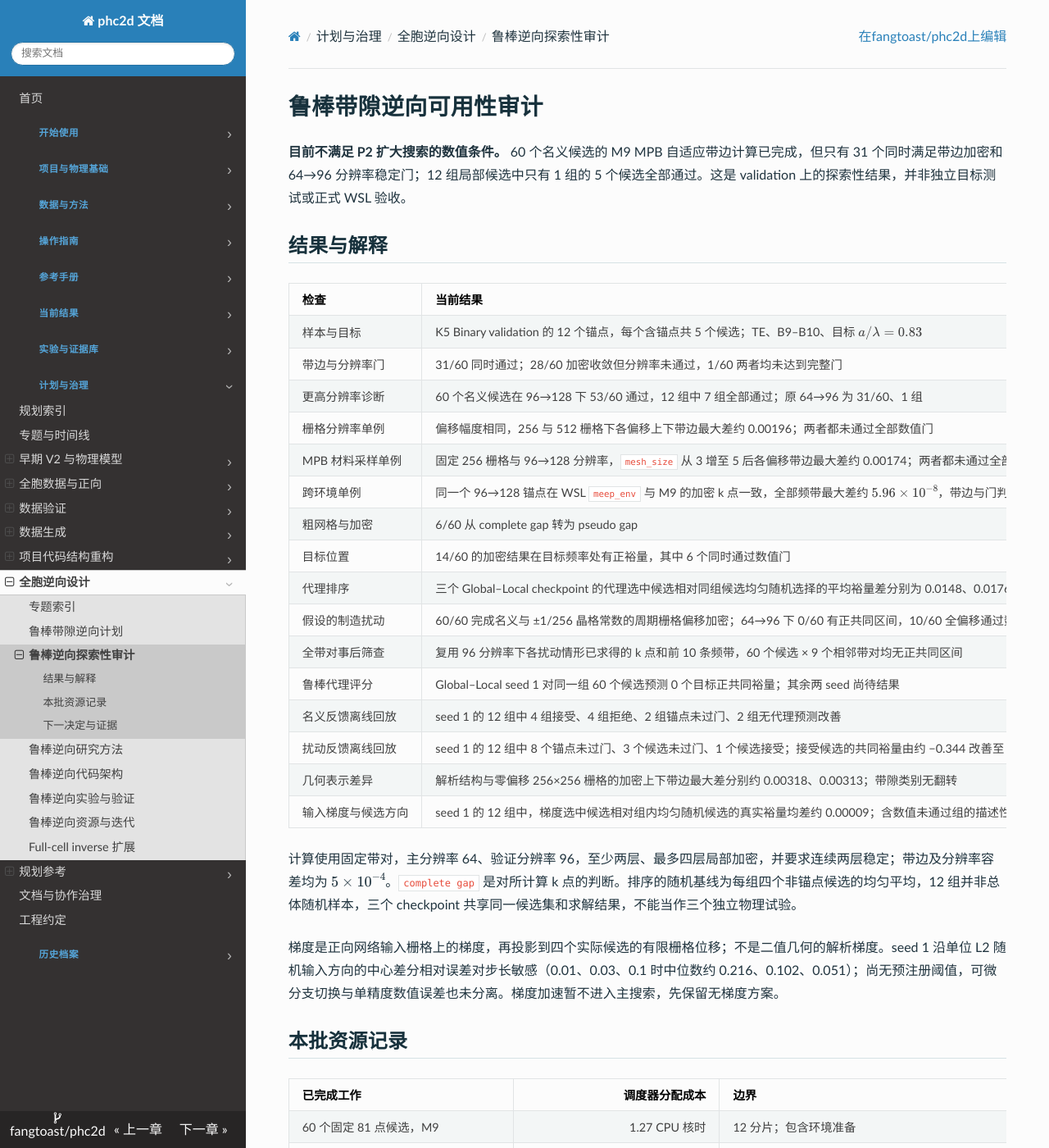
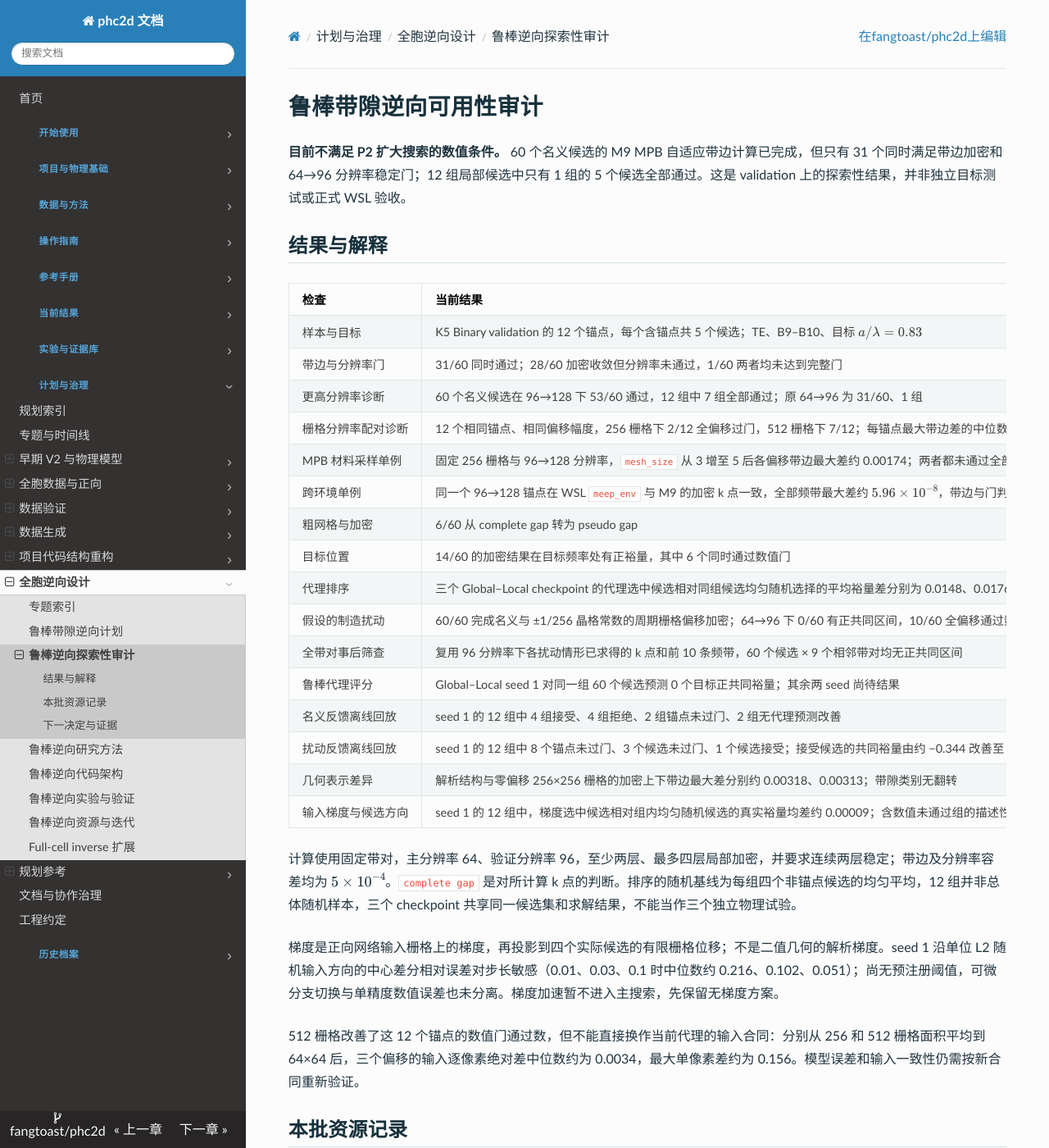
Before and after one commit to fangtoast/phc2d, an MkDocs documentation site: the page built from docs/results/inverse/鲁棒带隙逆向可用性审计.md, in a window 1280 px wide and 1400 px high. Shown: the whole window at 82% size. Built offline with MkDocs 1.6.1, drawn with Linux system fonts in a browser that asks for light colours; some of the changed text lies outside the part shown.

Commit message:
Record paired raster resolution audit

```diff
--- a/docs/results/inverse/鲁棒带隙逆向可用性审计.md
+++ b/docs/results/inverse/鲁棒带隙逆向可用性审计.md
@@ -36,7 +36,7 @@ source_artifacts:
 | 样本与目标 | K5 Binary validation 的 12 个锚点，每个含锚点共 5 个候选；TE、B9–B10、目标 $a/\lambda=0.83$ | 样本与频率在查看开发分布后确定，不是预注册测试 |
 | 带边与分辨率门 | 31/60 同时通过；28/60 加密收敛但分辨率未通过，1/60 两者均未达到完整门 | 主要瓶颈是当前结构上的分辨率，而非求解任务失败 |
 | 更高分辨率诊断 | 60 个名义候选在 96→128 下 53/60 通过，12 组中 7 组全部通过；原 64→96 为 31/60、1 组 | 6 个候选仍未通过分辨率门、1 个未通过加密门；两套协议分别记录 |
-| 栅格分辨率单例 | 偏移幅度相同，256 与 512 栅格下各偏移上下带边最大差约 0.00196；两者都未通过全部数值门 | 栅格表示会影响该例的求解与门判定，12 个锚点的配对诊断正在运行 |
+| 栅格分辨率配对诊断 | 12 个相同锚点、相同偏移幅度，256 栅格下 2/12 全偏移过门，512 栅格下 7/12；每锚点最大带边差的中位数为 0.00082 | 均无正共同区间；两种栅格不属于同一表示合同，不能混算 |
 | MPB 材料采样单例 | 固定 256 栅格与 96→128 分辨率，`mesh_size` 从 3 增至 5 后各偏移带边最大差约 0.00174；两者都未通过全部数值门 | 不同材料采样也影响该例带边；不能从单例认定数值收敛 |
 | 跨环境单例 | 同一个 96→128 锚点在 WSL `meep_env` 与 M9 的加密 k 点一致，全部频带最大差约 $5.96\times10^{-8}$，带边与门判断一致 | 仅为单结构复算，不代表整批的 WSL 正式验收 |
 | 粗网格与加密 | 6/60 从 complete gap 转为 pseudo gap | 固定 81 点会给部分候选产生错误的带隙判断 |
@@ -53,6 +53,8 @@ source_artifacts:
 计算使用固定带对，主分辨率 64、验证分辨率 96，至少两层、最多四层局部加密，并要求连续两层稳定；带边及分辨率容差均为 $5\times10^{-4}$。`complete gap` 是对所计算 k 点的判断。排序的随机基线为每组四个非锚点候选的均匀平均，12 组并非总体随机样本，三个 checkpoint 共享同一候选集和求解结果，不能当作三个独立物理试验。
 
 梯度是正向网络输入栅格上的梯度，再投影到四个实际候选的有限栅格位移；不是二值几何的解析梯度。seed 1 沿单位 L2 随机输入方向的中心差分相对误差对步长敏感（0.01、0.03、0.1 时中位数约 0.216、0.102、0.051）；尚无预注册阈值，可微分支切换与单精度数值误差也未分离。梯度加速暂不进入主搜索，先保留无梯度方案。
+
+512 栅格改善了这 12 个锚点的数值门通过数，但不能直接换作当前代理的输入合同：分别从 256 和 512 栅格面积平均到 64×64 后，三个偏移的输入逐像素绝对差中位数约为 0.0034，最大单像素差约为 0.156。模型误差和输入一致性仍需按新合同重新验证。
 
 ## 本批资源记录
 
@@ -71,6 +73,8 @@ source_artifacts:
 
 原始候选、求解数组、配置与日志保留在 M9 的 `runs/20261030/EXP-INV-007_preflight_202610301200/`，其中 `batch_cases/` 是固定网格，`refine_batch_cases/` 是名义加密，`perturb_batch_cases/` 与 `perturb_highres_batch/` 是两套分辨率的扰动加密，`resolution_preflight_cases/`、`resolution_batch_cases/` 与 `resolution_nonanchors_cases/` 共同保存高分辨率名义诊断；该目录名是预检标识，不代表正式 `EXP-INV-007` 已注册或完成。候选 manifest SHA-256 为 `8f43e0af29e1dc65f8b14a02dcb336186db951b118447149d46e5b3af78fdbd0`，名义加密部署 commit 为 `bf3078e2534b00bb8144cae27019d3dcea90d469`，扰动加密部署 commit 为 `d88346b313bcd54c525be44fc0866b59b8c5ba1a`。结果汇总及身份检查见[名义加密核对](../../../src/phc2d/inverse/audit_refined_reconcile.py)和[扰动核对](../../../src/phc2d/inverse/audit_perturb_reconcile.py)；研究阶段与准入依据见[长期计划](../../planning/鲁棒带隙逆向/实验与验证.md)。
 
+512 栅格配对结果位于同一 M9 目录的 `raster512_anchor_batch/`；12 锚点的配对统计和代理输入差异记录位于下述本地预检 run。
+
 跨环境单例的输入、逐 k 数组与差值记录，以及名义和扰动反馈离线回放记录，保留在本地 `runs/20261030/EXP-INV-007_preflight_202610302318/`；跨环境结果仅为单例诊断，不升级整批证据级别。
 
 seed 1 鲁棒代理输出及作业日志保留在 N56 的 `run/inverse_proxy_f153a25f/`；输出 SHA-256 为 `f1999ded4a6432747be68b82afc58e9f3f43cc37aaafefb25b6d867656043297`，实际部署 commit 为 `bbaf6a1e9673a9167cb438e7d175c176a754c703`，输出只含代理评分，不含真实求解器标签。
```
